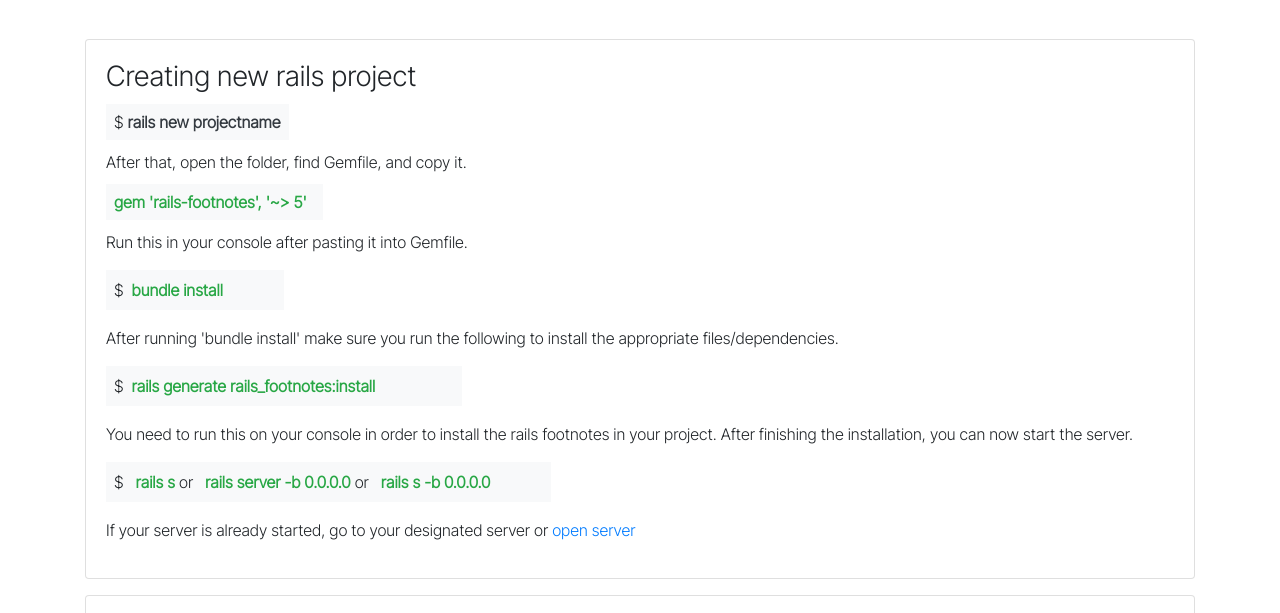
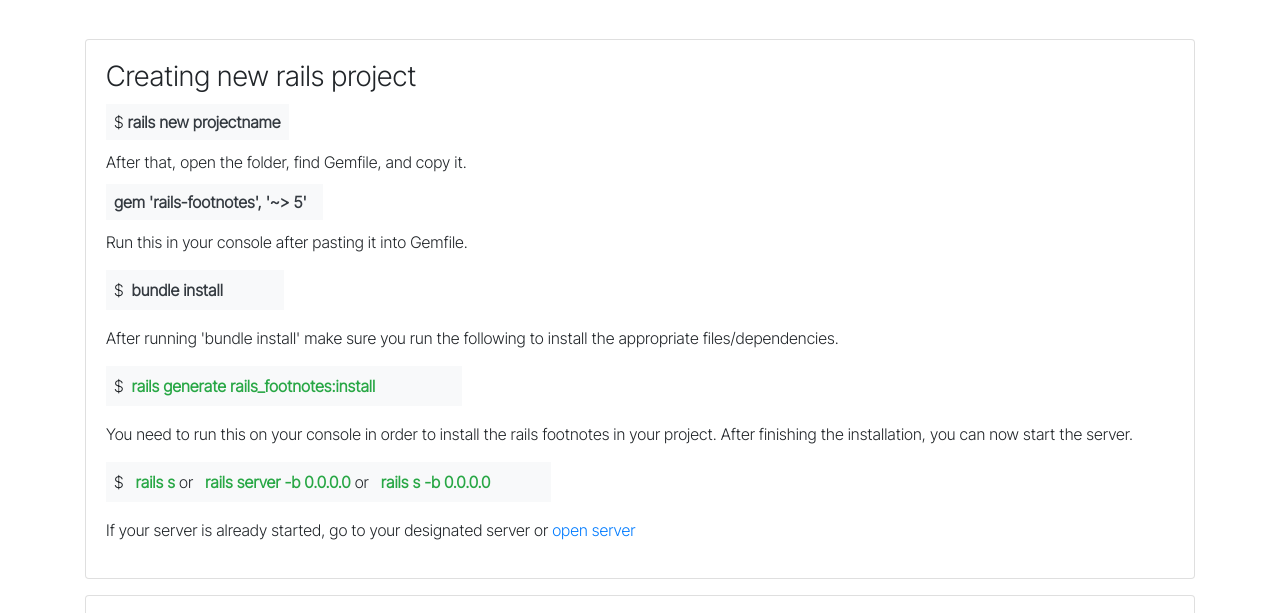
Before and after one commit to froilansulit/Rails-Documentation, a plain HTML site: page index.html in a window 1280 px wide. Shown: the part 121-734 px from the top of the page. Drawn offline with nearby package versions, Linux system fonts and the light colour scheme.

Commit message:
update content

```diff
--- a/index.html
+++ b/index.html
@@ -120,10 +120,10 @@
                     <h3 class="pb-2">Creating new rails project</h3>
                     <span class="bg-light p-2">$ <span class="text-dark font-weight-bold">rails new projectname</span></span>
                     <p class="pt-3">After that, open the folder, find Gemfile, and copy it.</p>
-                    <span class="bg-light p-2"><span class="text-success font-weight-bold pr-2">gem 'rails-footnotes', '~> 5'</span>
+                    <span class="bg-light p-2"><span class="text-dark font-weight-bold pr-2">gem 'rails-footnotes', '~> 5'</span>
                     </span>
                     <p class="pt-3">Run this in your console after pasting it into Gemfile.</p>
-                    <p class="d-flex justify-content-start col-md-2 bg-light p-2">$ <span class="pl-2 text-success font-weight-bold"> bundle install</span></p>
+                    <p class="d-flex justify-content-start col-md-2 bg-light p-2">$ <span class="pl-2 text-dark font-weight-bold"> bundle install</span></p>
                     <p>After running 'bundle install' make sure you run the following to install the appropriate files/dependencies.</p>
                     <p class="d-flex justify-content-start bg-light p-2 col-md-4">$ <span class="pl-2 text-success font-weight-bold"> rails generate rails_footnotes:install</span></p>
                     <p>You need to run this on your console in order to install the rails footnotes in your project. After finishing the installation, you can now start the server.</p>
```
